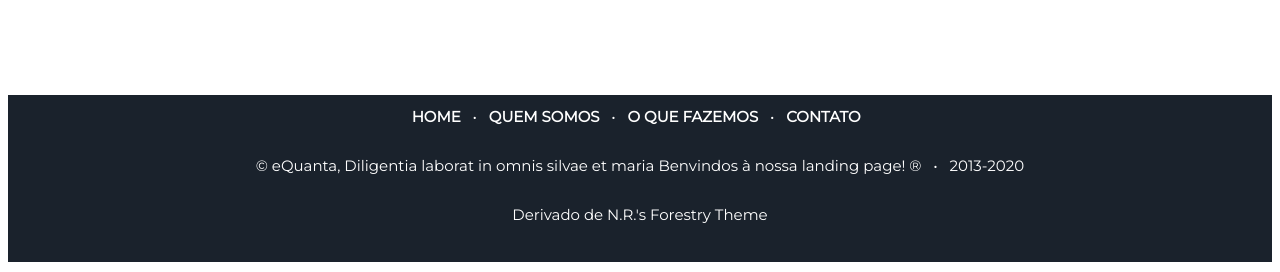
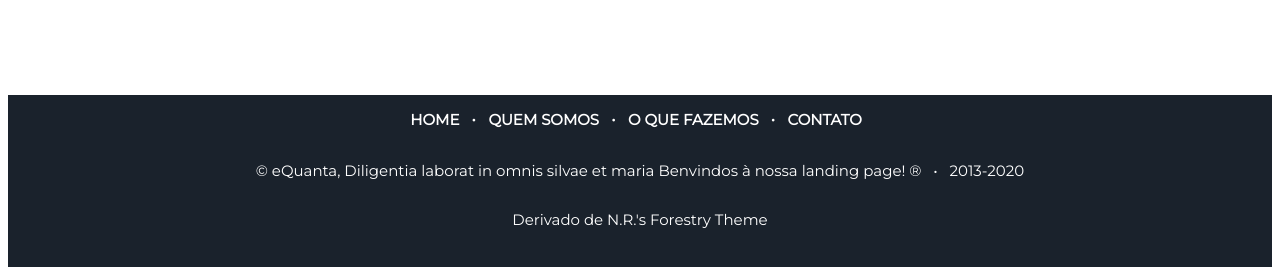
Before and after one commit to leroy1977/eQ1, a Jekyll site: the page built from index.html, in a window 1280 px wide. Shown: the part 3097-3369 px from the top of the page. Built offline with Jekyll 4.4.1, drawn with Linux system fonts in a browser that asks for light colours.

Commit message:
Update footer.html

```diff
--- a/_includes/footer.html
+++ b/_includes/footer.html
@@ -2,15 +2,15 @@
                 <p> <tbody><tr>
                 <td align="center"><a href="#"><font color="#ffffff"><b>HOME</b></font></a></td>
                 &nbsp;
-                <span style='font-size:15px;'>&bull;</span>
+                <span style='font-size:18px;'>&bull;</span>
                 &nbsp;
                 <td align="center"><a href="#about"><font color="#ffffff"><b>QUEM SOMOS</b></font></a></td>
                 &nbsp;
-                <span style='font-size:15px;'>&bull;</span>
+                <span style='font-size:18px;'>&bull;</span>
                 &nbsp;
                 <td align="center"><a href="#projects"><font color="#ffffff"><b>O QUE FAZEMOS</b></font></a></td>
                 &nbsp;
-                <span style='font-size:15px;'>&bull;</span>
+                <span style='font-size:18px;'>&bull;</span>
                 &nbsp;
                 <td align="center"><a href="mailto:{{site.email}}"><font color="#ffffff"><b>CONTATO</b></font></a></td>
                 &nbsp;
```
